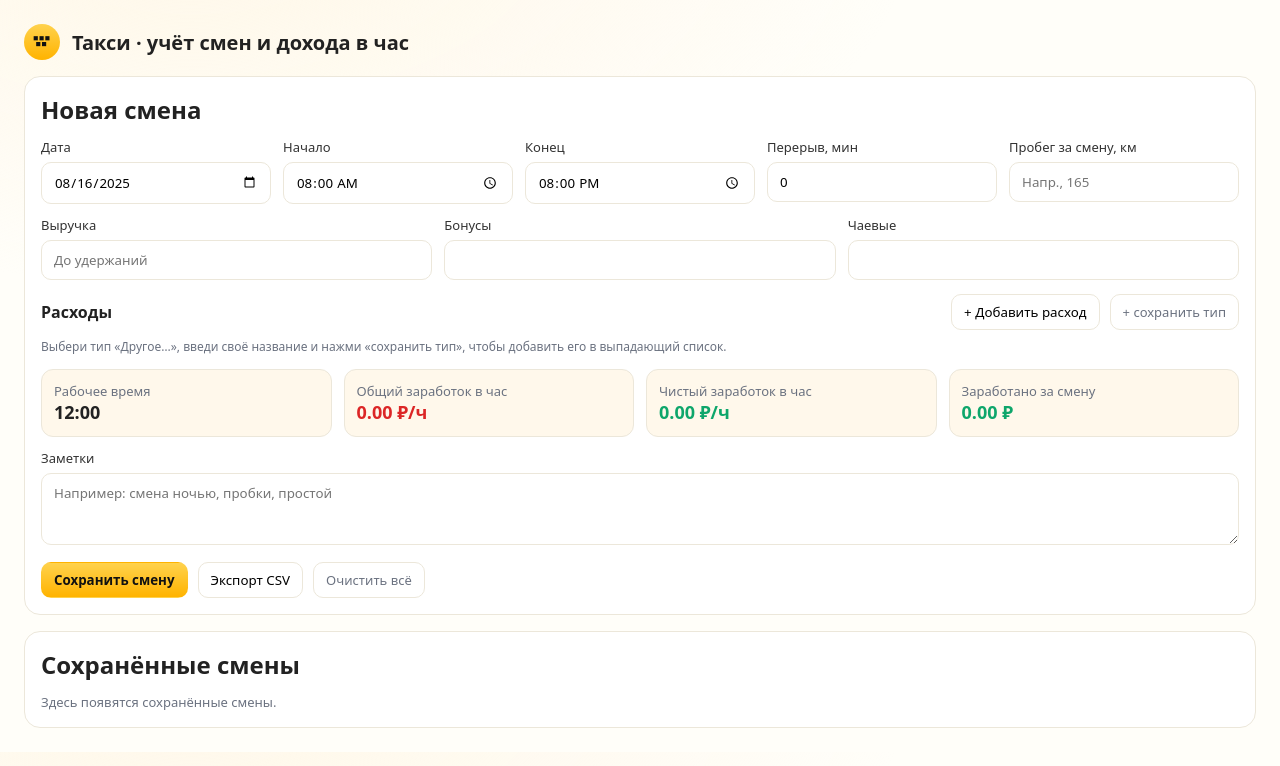
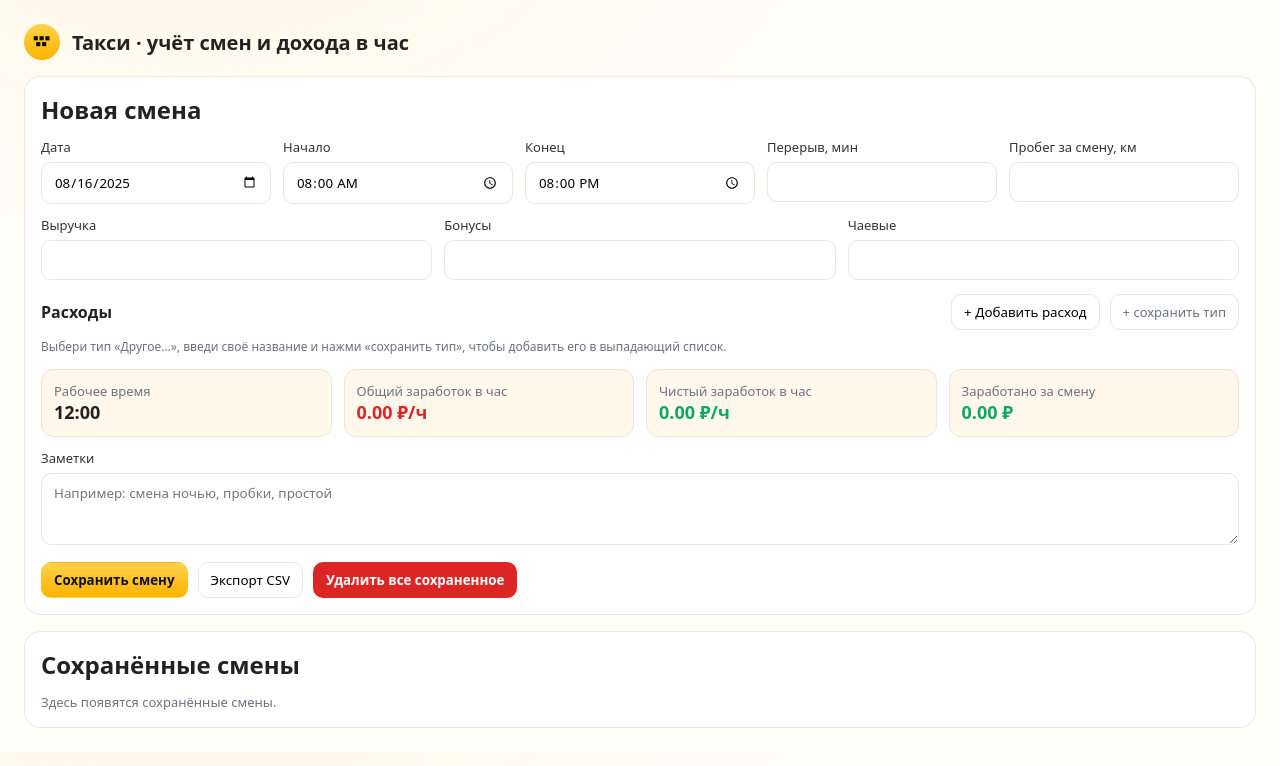
Before and after one commit to ant88msk/ant88msk, a plain HTML site: page index.html in a window 1280 px wide. Drawn offline with Linux system fonts and the light colour scheme.

Commit message:
Update index.html

```diff
--- a/index.html
+++ b/index.html
@@ -25,6 +25,7 @@
   .row{display:flex;gap:10px;align-items:center;flex-wrap:wrap}
   button{padding:8px 12px;border-radius:10px;border:1px solid var(--line);background:#fff;cursor:pointer}
   button.primary{background:linear-gradient(180deg,var(--accent),var(--accent-strong));color:#111;border-color:transparent;font-weight:700}
+  button.danger{background: var(--red); color:#fff; border-color: transparent; font-weight:700}
   .muted{color:var(--muted);font-size:13px}
   .hint{color:var(--muted);font-size:12px;max-width:100%;overflow-wrap:anywhere;word-break:break-word}
   .pill{background:var(--pill);padding:12px;border-radius:12px;border:1px solid var(--line)}
@@ -119,12 +120,12 @@
       <div><label>Дата</label><input id="date" type="date"></div>
       <div><label>Начало</label><input id="start" type="time" value="08:00"></div>
       <div><label>Конец</label><input id="end" type="time" value="20:00"></div>
-      <div><label>Перерыв, мин</label><input id="breakMin" type="number" value="0" min="0"></div>
-      <div><label>Пробег за смену, км</label><input id="km" type="number" value="" min="0" step="0.1" placeholder="Напр., 165"></div>
+      <div><label>Перерыв, мин</label><input id="breakMin" type="number" value="" min="0"></div>
+      <div><label>Пробег за смену, км</label><input id="km" type="number" value="" min="0" step="0.1"></div>
     </div>
 
     <div class="grid grid-auto" style="margin-top:12px">
-      <div><label>Выручка</label><input id="gross" type="number" placeholder="До удержаний"></div>
+      <div><label>Выручка</label><input id="gross" type="number"></div>
       <div><label>Бонусы</label><input id="bonuses" type="number"></div>
       <div><label>Чаевые</label><input id="tips" type="number"></div>
     </div>
@@ -151,7 +152,7 @@
     <div class="row" style="margin-top:12px">
       <button id="save" class="primary">Сохранить смену</button>
 <button id="exportCsv">Экспорт CSV</button>
-      <button id="clearAll" class="muted">Очистить всё</button>
+      <button id="clearAll" class="danger">Удалить все сохраненное</button>
     </div>
   </div>
 
```
